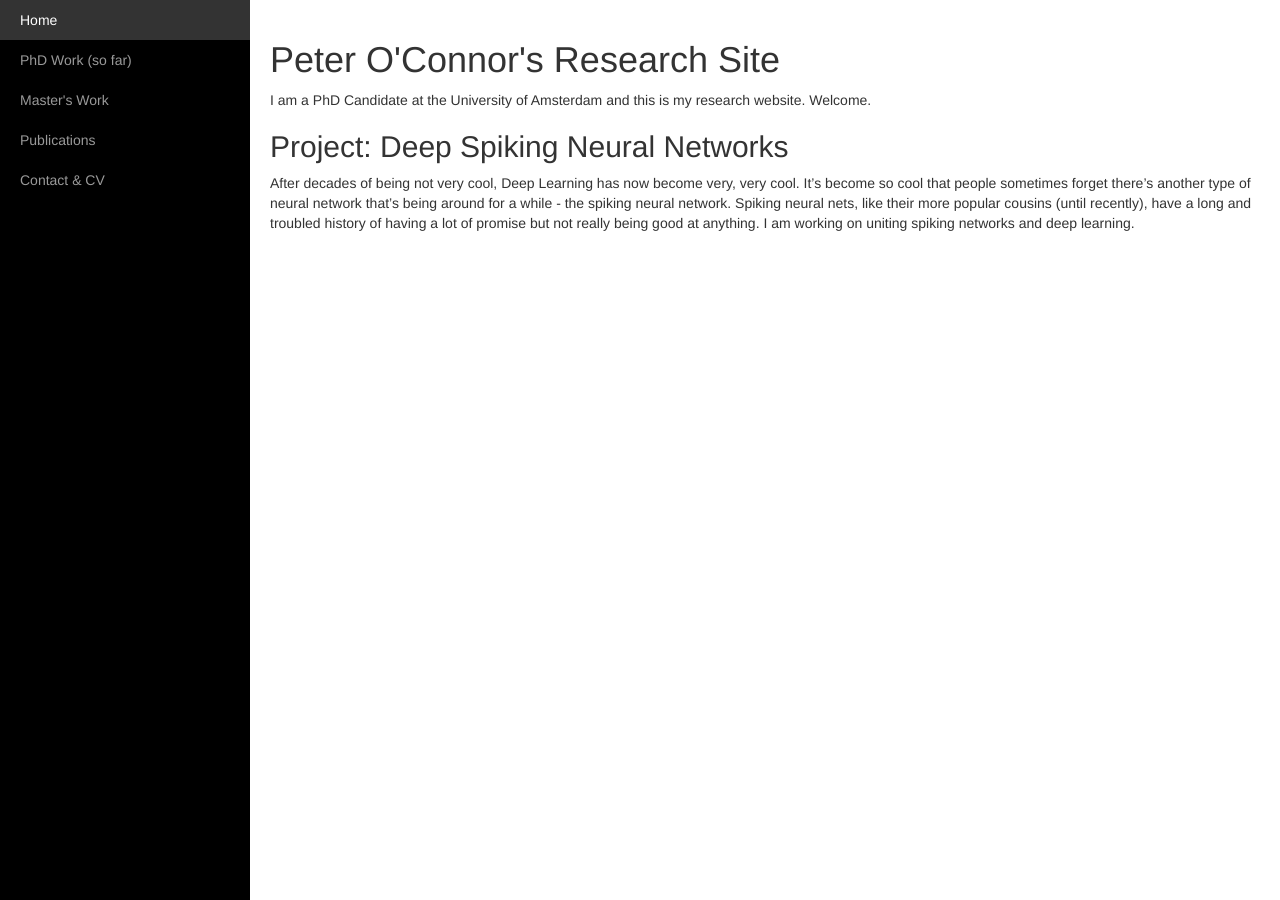
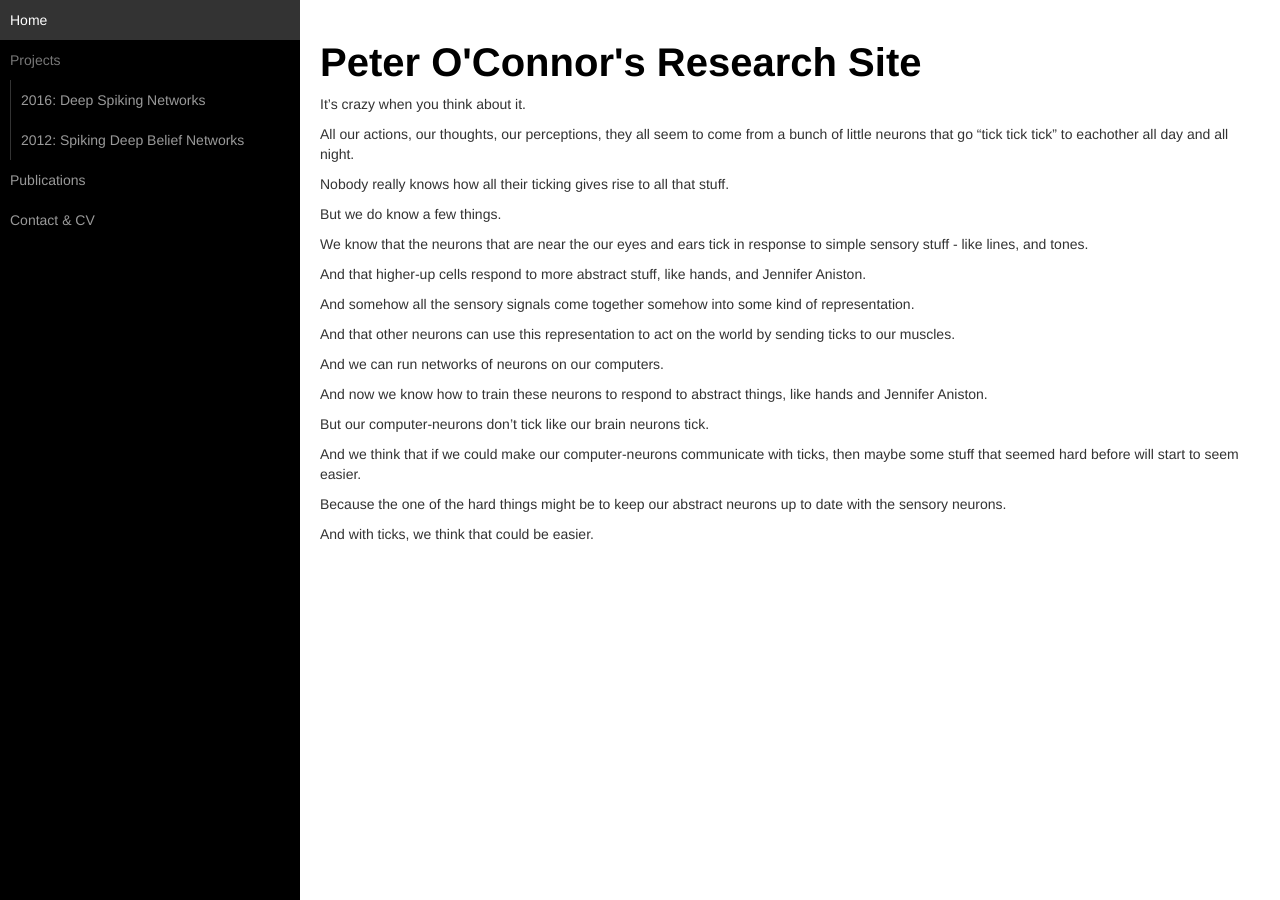
Before and after one commit to petered/petered.github.io, a Jekyll site: the page built from index.md, in a window 1280 px wide. Built offline with Jekyll 4.4.1, drawn with Linux system fonts in a browser that asks for light colours; nearby versions of some CDN libraries; library files that are not in the unit come from our copies.

Commit message:
all the pages are here at last

```diff
--- a/_includes/head.html
+++ b/_includes/head.html
@@ -11,4 +11,5 @@
     <!-- Custom CSS -->
     <link href="css/simple-sidebar.css" rel="stylesheet">
     <link href="css/custom.css" rel="stylesheet">
+    <link href="css/markdown-theme.css" rel="stylesheet">
 </head>
--- a/_includes/sidebar.html
+++ b/_includes/sidebar.html
@@ -2,12 +2,16 @@
     <li>
         <a href="/index.html">Home</a>
     </li>
-    <li>
-        <a href="/phd-work.html">PhD Work (so far)</a>
-    </li>
+    <li> Projects
+        <ul>
+            <li>
+                <a href="/deep-spiking-nets.html">2016: Deep Spiking Networks</a>
+            </li>
 
-    <li>
-        <a href="https://sites.google.com/site/thebrainbells/">Master's Work</a>
+            <li>
+                <a href="https://sites.google.com/site/thebrainbells/">2012: Spiking Deep Belief Networks</a>
+            </li>
+        </ul>
     </li>
     <li>
         <a href="/publications.html">Publications</a>
--- a/_layouts/default.html
+++ b/_layouts/default.html
@@ -14,7 +14,7 @@
           </div>
 
           <div id="page-content-wrapper">
-            <h1 class="post-title">{{ page.title }}</h1>
+            <h1 class="page-title">{{ page.title }}</h1>
             {{ content }}
           </div>
 
--- /dev/null
+++ b/css/markdown-theme.css
@@ -0,0 +1,27 @@
+.page-title{
+    font-size: 40px;
+    color: #000;
+    font-weight: bold;
+}
+
+h1 {
+    font-size: 30px;
+    color: #444;
+}
+h2 {
+    font-size: 24px;
+    margin: 24px 0 6px;
+    color: #222;
+}
+h3 {
+    font-size: 20px;
+    color: #222;
+}
+h4 {
+    font-size: 16px;
+    color: #222;
+}
+h5 {
+    font-size: 12px;
+    color: #222;
+}
--- a/css/simple-sidebar.css
+++ b/css/simple-sidebar.css
@@ -21,10 +21,10 @@
 #sidebar-wrapper {
     z-index: 1000;
     position: fixed;
-    left: 250px;
+    left: 350px;
     width: 0;
     height: 100%;
-    margin-left: -250px;
+    margin-left: -350px;
     overflow-y: auto;
     background: #000;
     -webkit-transition: all 0.5s ease;
@@ -34,7 +34,7 @@
 }
 
 #wrapper.toggled #sidebar-wrapper {
-    width: 250px;
+    width: 350px;
 }
 
 #page-content-wrapper {
@@ -45,7 +45,7 @@
 
 #wrapper.toggled #page-content-wrapper {
     position: absolute;
-    margin-right: -250px;
+    margin-right: -350px;
 }
 
 /* Sidebar Styles */
@@ -53,16 +53,32 @@
 .sidebar-nav {
     position: absolute;
     top: 0;
-    width: 250px;
+    width: 350px;
     margin: 0;
     padding: 0;
     list-style: none;
 }
 
 .sidebar-nav li {
-    text-indent: 20px;
+    text-indent: 10px;
     line-height: 40px;
+    list-style: none;
+    color:#777777;
 }
+
+
+.sidebar-nav li ul{
+    text-indent: 10px;
+    line-height: 40px;
+    padding-left:10px;
+    border-style: none;
+
+}
+
+.sidebar-nav li ul li{
+    border-left: thin solid #333;
+}
+
 
 .sidebar-nav li a {
     display: block;
@@ -98,7 +114,7 @@
 
 @media(min-width:768px) {
     #wrapper {
-        padding-left: 250px;
+        padding-left: 300px;
     }
 
     #wrapper.toggled {
@@ -106,7 +122,7 @@
     }
 
     #sidebar-wrapper {
-        width: 250px;
+        width: 300px;
     }
 
     #wrapper.toggled #sidebar-wrapper {
--- a/index.md
+++ b/index.md
@@ -3,9 +3,30 @@ layout: default
 title: Peter O'Connor's Research Site
 ---
 
+It's crazy when you think about it.
 
-I am a PhD Candidate at the University of Amsterdam and this is my research website.  Welcome.
+All our actions, our thoughts, our perceptions, they all seem to come from a bunch of little neurons that go "tick tick tick" to eachother all day and all night.
 
-## Project: Deep Spiking Neural Networks
+Nobody really knows how all their ticking gives rise to all that stuff.
 
-After decades of being not very cool, Deep Learning has now become very, very cool.  It's become so cool that people sometimes forget there's another type of neural network that's being around for a while - the spiking neural network.  Spiking neural nets, like their more popular cousins (until recently), have a long and troubled history of having a lot of promise but not really being good at anything.  I am working on uniting spiking networks and deep learning.
+But we do know a few things.
+
+We know that the neurons that are near the our eyes and ears tick in response to simple sensory stuff - like lines, and tones.
+
+And that higher-up cells respond to more abstract stuff, like hands, and Jennifer Aniston.
+
+And somehow all the sensory signals come together somehow into some kind of representation.
+
+And that other neurons can use this representation to act on the world by sending ticks to our muscles.
+
+And we can run networks of neurons on our computers.
+
+And now we know how to train these neurons to respond to abstract things, like hands and Jennifer Aniston.
+
+But our computer-neurons don't tick like our brain neurons tick.
+
+And we think that if we could make our computer-neurons communicate with ticks, then maybe some stuff that seemed hard before will start to seem easier.
+
+Because the one of the hard things might be to keep our abstract neurons up to date with the sensory neurons.
+
+And with ticks, we think that could be easier.
```
Also changed, not shown: deep-spiking-nets.md (added, +16 -0 lines), publications.md (added, +16 -0 lines).
